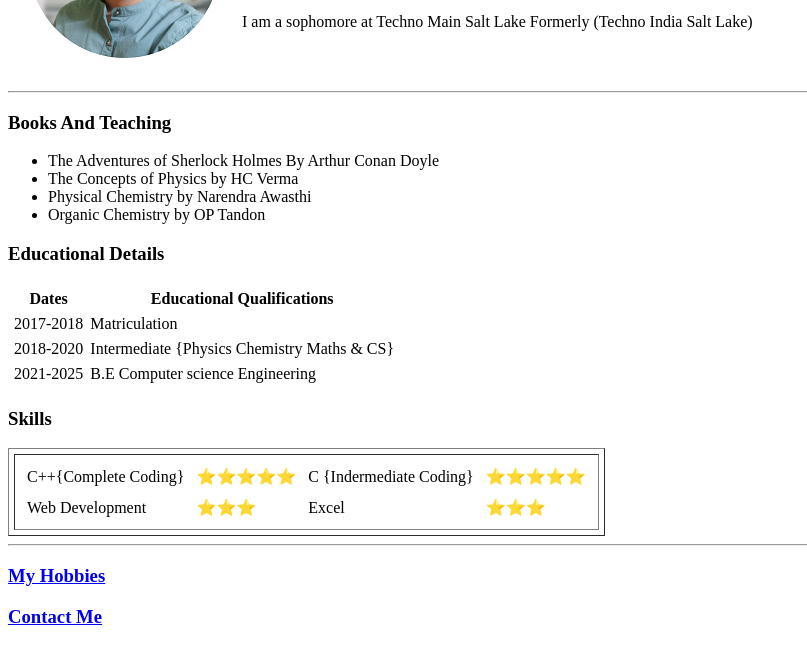
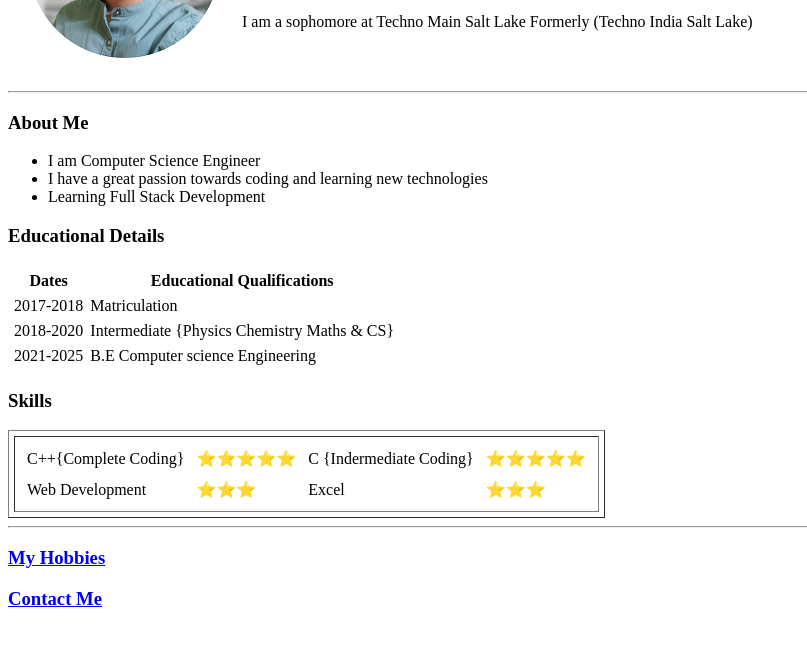
Before and after one commit to Pravin-Kumar-21/Portfolio, a plain HTML site: page index.html in a window 1280 px wide. Shown: the part 162-808 px from the top of the page, without its empty margins (0-807 px from the left). Drawn offline with Linux system fonts and the light colour scheme; files whose address does not match are found by name.

Commit message:
Update index.html

```diff
--- a/index.html
+++ b/index.html
@@ -3,6 +3,7 @@
 
 <head>
   <meta charset="utf-8">
+  <link rel="stylesheet" href="css/style.css">
   <title> Pravin's Personal Site</title>
 </head>
 
@@ -10,7 +11,7 @@
   <table cellspacing="20">
     <tr>
       <td>
-        <img src="C:\Users\Pravin\Documents\Web Development\HTML-Personal Site\images\Pravin.png" alt="Pravin Profile Picture">
+        <img src="C:\Users\Pravin\Desktop\cv-main\images\Pravin.png" alt="Pravin Profile Picture">
       </td>
       <td>
         <h1> Pravin Kumar </h1>
@@ -24,12 +25,11 @@
     </tr>
   </table>
     <hr>
-    <h3>Books And Teaching</h3>
+    <h3>About Me</h3>
     <ul>
-        <li>The Adventures of Sherlock Holmes By Arthur Conan Doyle  </li>
-        <li>The Concepts of Physics by HC Verma </li>
-        <li>Physical Chemistry by Narendra Awasthi  </li>
-        <li>Organic Chemistry by OP Tandon</li>
+        <li>I am Computer Science Engineer</li>
+        <li>I have a great passion towards coding and learning new technologies</li>
+        <li>Learning Full Stack Development</li>
     </ul>
     <h3>Educational Details </h3>
     <table cellspacing="5">
@@ -100,7 +100,5 @@
     <hr>
     <h3><a href="Hobbies.html">My Hobbies</a></h3>
     <h3><a href="contacts.html">Contact Me</a></h3>
-
 </body>
-
 </html>
```
